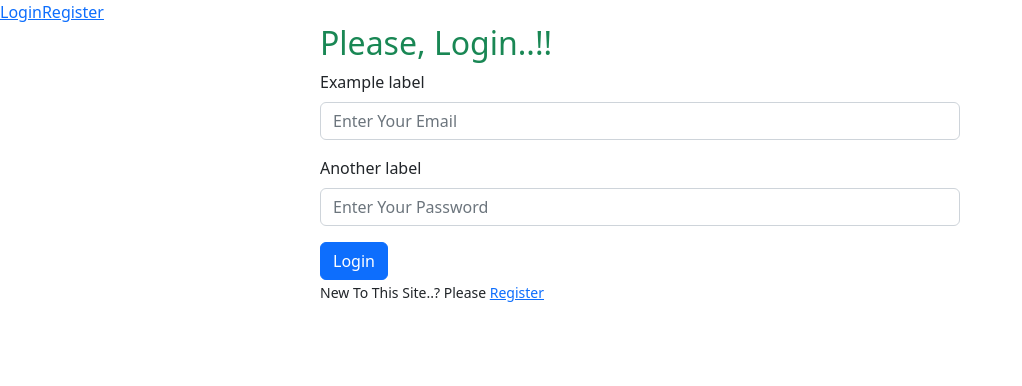
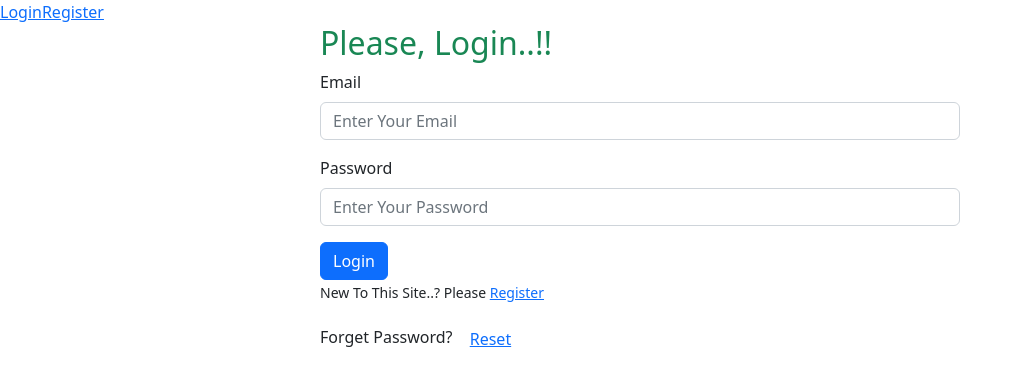
Before and after one commit to RafiTahmid/email-pass-auth, a React (Create React App) app: page /login in a window 1280 px wide. Shown: the top 386 px of the page, without its empty margins (0-1022 px from the left). Built offline with nearby package versions, Linux system fonts and the light colour scheme.

Commit message:
reset password added

```diff
--- a/src/Components/LoginBS.js
+++ b/src/Components/LoginBS.js
@@ -1,4 +1,8 @@
-import { getAuth, signInWithEmailAndPassword } from "firebase/auth";
+import {
+  getAuth,
+  sendPasswordResetEmail,
+  signInWithEmailAndPassword,
+} from "firebase/auth";
 import React, { useState } from "react";
 import { Link } from "react-router-dom";
 import app from "../firebase/firebase.init";
@@ -7,6 +11,7 @@ const auth = getAuth(app);
 
 const LoginBS = () => {
   const [success, setSuccess] = useState(false);
+  const [userEmail, setUserEmail] = useState("");
   const handleSubmit = (event) => {
     event.preventDefault();
     setSuccess(false);
@@ -25,15 +30,35 @@ const LoginBS = () => {
         console.error("error: ", error);
       });
   };
+
+  const handleForgetPassword = () => {
+    if (!userEmail) {
+      alert("Please, enter your email address");
+    }
+    sendPasswordResetEmail(auth, userEmail)
+      .then(() => {
+        alert("Reset password mail has been sent, please check your email");
+      })
+      .catch((error) => {
+        console.error(error);
+      });
+  };
+
+  const handleEmailBlur = (event) => {
+    const email = event.target.value;
+    setUserEmail(email);
+  };
+
   return (
     <div className="w-50 mx-auto">
       <h2 className="text-success">Please, Login..!!</h2>
       <form onSubmit={handleSubmit}>
         <div className="mb-3">
           <label htmlFor="formGroupExampleInput" className="form-label">
-            Example label
+            Email
           </label>
           <input
+            onBlur={handleEmailBlur}
             type="email"
             name="emial"
             className="form-control"
@@ -44,7 +69,7 @@ const LoginBS = () => {
         </div>
         <div className="mb-3">
           <label htmlFor="formGroupExampleInput2" className="form-label">
-            Another label
+            Password
           </label>
           <input
             type="password"
@@ -63,6 +88,16 @@ const LoginBS = () => {
           New To This Site..? Please <Link to="/register">Register</Link>{" "}
         </small>
       </p>
+      <p>
+        Forget Password?{" "}
+        <button
+          type="button"
+          onClick={handleForgetPassword}
+          className="btn btn-link"
+        >
+          Reset
+        </button>
+      </p>
     </div>
   );
 };
--- a/src/Components/RegisterReactBs.js
+++ b/src/Components/RegisterReactBs.js
@@ -60,7 +60,16 @@ const RegisterReactBs = () => {
       <h2 className="text-danger">Please Register..!!!</h2>
       <Form onSubmit={handleRegister}>
         <Form.Group className="mb-3" controlId="formBasicEmail">
-          <Form.Label>Email address</Form.Label>
+          <Form.Label>Your Name</Form.Label>
+          <Form.Control
+            type="text"
+            name="name"
+            placeholder="Enter Name"
+            required
+          />
+        </Form.Group>
+        <Form.Group className="mb-3" controlId="formBasicEmail">
+          <Form.Label>Your Email Address</Form.Label>
           <Form.Control
             type="email"
             name="email"
@@ -70,7 +79,7 @@ const RegisterReactBs = () => {
         </Form.Group>
 
         <Form.Group className="mb-3" controlId="formBasicPassword">
-          <Form.Label>Password</Form.Label>
+          <Form.Label>Your Password</Form.Label>
           <Form.Control
             type="password"
             name="password"
```
